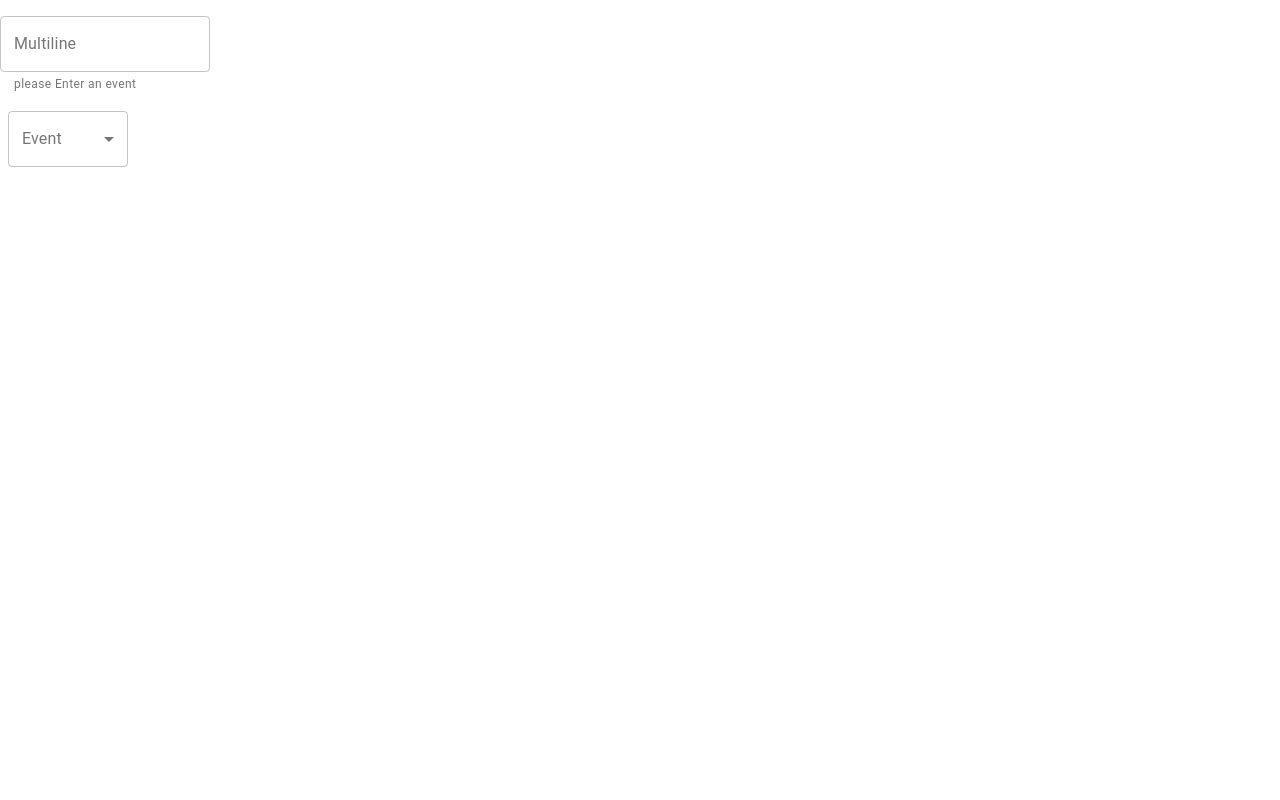
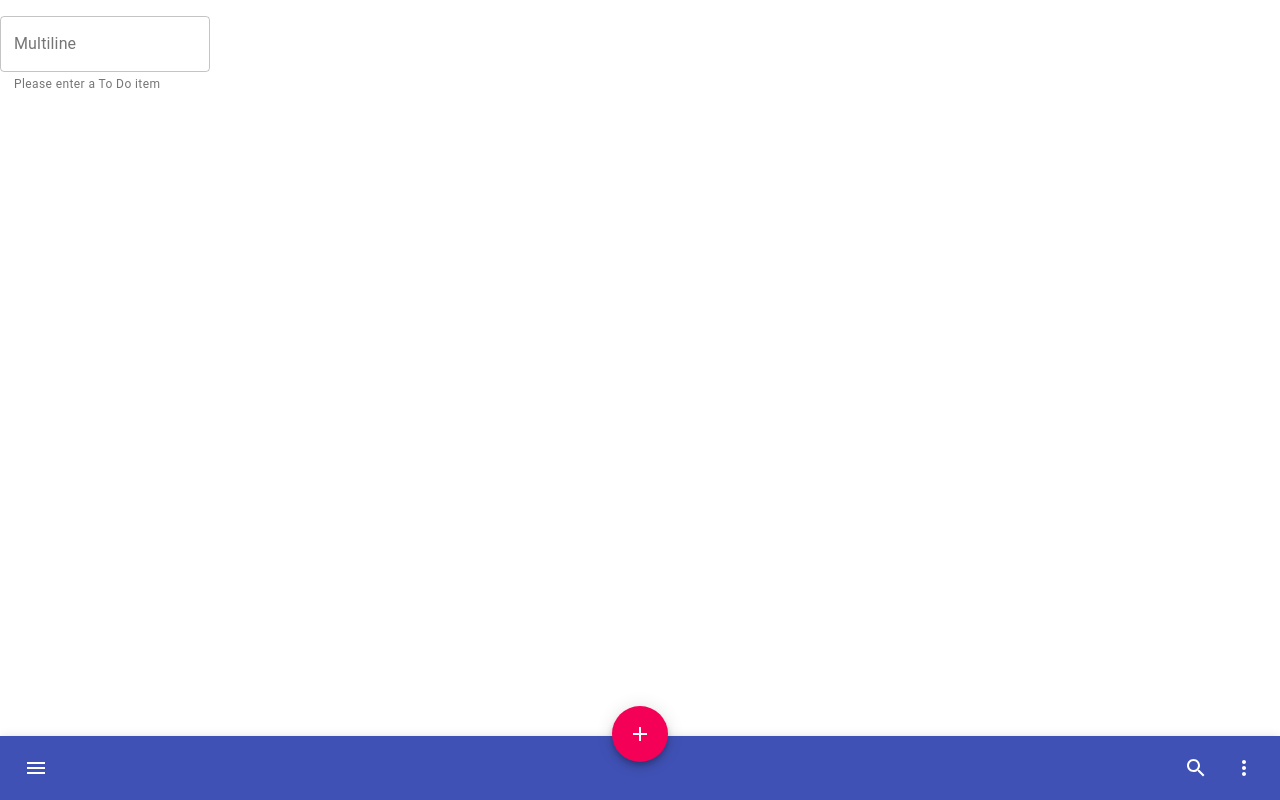
Before and after one commit to kayjlou/ReactToDo, a React (Create React App) app in the folder todo/: page / in a window 1280 px wide. Built offline with nearby package versions, Linux system fonts and the light colour scheme.

Commit message:
Added navbar

```diff
--- a/todo/src/App.js
+++ b/todo/src/App.js
@@ -3,7 +3,7 @@ import { BrowserRouter as Router, Route, Link } from 'react-router-dom'
 import "./App.css";
 import List from './components/ToDoList'
 import Form from './components/Form/Form.js'
-import Age from './components/Age/Age.js'
+import NavBar from './components/NavBar/NavBar'
 // import { AppBar, ToolBar, IconButton, Fab, } from '@material-ui/core'
 // import { MenuIcon, AddIcon, SearchIcon, MoreIcon } from '@material-ui/icons'
 
@@ -14,13 +14,7 @@ class App extends Component {
     return (
       <>
         <Form />
-        <Age />
-        <Router>
-          <div>
-            {/* <Route exact path='/age' component={Age} /> */}
-            {/* <Route exact path='/createoccasion' component={Form} /> */}
-          </div>
-        </Router>
+        <NavBar/>
       </>
     )
   }
--- a/todo/src/components/Age/Age.js
+++ /dev/null
@@ -1,71 +0,0 @@
-
-
-import React from 'react';
-import { makeStyles } from '@material-ui/core/styles';
-import Input from '@material-ui/core/Input';
-import OutlinedInput from '@material-ui/core/OutlinedInput';
-import FilledInput from '@material-ui/core/FilledInput';
-import InputLabel from '@material-ui/core/InputLabel';
-import MenuItem from '@material-ui/core/MenuItem';
-import FormHelperText from '@material-ui/core/FormHelperText';
-import FormControl from '@material-ui/core/FormControl';
-import Select from '@material-ui/core/Select';
-
-const useStyles = makeStyles(theme => ({
-  root: {
-    display: 'flex',
-    flexWrap: 'wrap',
-  },
-  formControl: {
-    margin: theme.spacing(1),
-    minWidth: 120,
-  },
-  selectEmpty: {
-    marginTop: theme.spacing(2),
-  },
-}));
-
-function Type() {
-  const classes = useStyles();
-  const [values, setValues] = React.useState({
-    age: '',
-    name: 'hai',
-  });
-
-  const inputLabel = React.useRef(null);
-  const [labelWidth, setLabelWidth] = React.useState(0);
-  React.useEffect(() => {
-    setLabelWidth(inputLabel.current.offsetWidth);
-  }, []);
-
-  function handleChange(event) {
-    setValues(oldValues => ({
-      ...oldValues,
-      [event.target.name]: event.target.value,
-    }));
-  }
-
-  return (
-    <form className={classes.root} autoComplete="off">
-      <FormControl variant="outlined" className={classes.formControl}>
-        <InputLabel ref={inputLabel} htmlFor="outlined-age-simple">
-          Event
-        </InputLabel>
-        <Select
-          value={values.age}
-          onChange={handleChange}
-          input={<OutlinedInput labelWidth={labelWidth} name="age" id="outlined-age-simple" />}
-        >
-          <MenuItem value="">
-            <em>None</em>
-          </MenuItem>
-          <MenuItem value={10}>Birthday</MenuItem>
-          <MenuItem value={20}>Wedding</MenuItem>
-          <MenuItem value={30}></MenuItem>
-        </Select>
-      </FormControl>
-    </form>
-  );
-}
-
-export default Type;
--- a/todo/src/components/Form/Form.js
+++ b/todo/src/components/Form/Form.js
@@ -96,7 +96,7 @@ class Form extends Component {
           // onChange={handleChange('multiline')}
           // className={classes.textField}
           margin="normal"
-          helperText="please Enter an event"
+          helperText="Please enter a To Do item"
           variant="outlined"
         />
         {/* End textfield */}
--- /dev/null
+++ b/todo/src/components/Form/index.js
@@ -0,0 +1 @@
+export { default } from './Form'
--- /dev/null
+++ b/todo/src/components/NavBar/NavBar.js
@@ -0,0 +1,86 @@
+
+
+import React, { Component } from 'react';
+import { makeStyles } from '@material-ui/core/styles';
+import AppBar from '@material-ui/core/AppBar';
+import CssBaseline from '@material-ui/core/CssBaseline';
+import Toolbar from '@material-ui/core/Toolbar';
+import Typography from '@material-ui/core/Typography';
+import IconButton from '@material-ui/core/IconButton';
+import Paper from '@material-ui/core/Paper';
+import Fab from '@material-ui/core/Fab';
+import List from '@material-ui/core/List';
+import ListItem from '@material-ui/core/ListItem';
+import ListItemAvatar from '@material-ui/core/ListItemAvatar';
+import ListItemText from '@material-ui/core/ListItemText';
+import ListSubheader from '@material-ui/core/ListSubheader';
+import Avatar from '@material-ui/core/Avatar';
+import MenuIcon from '@material-ui/icons/Menu';
+import AddIcon from '@material-ui/icons/Add';
+import SearchIcon from '@material-ui/icons/Search';
+import MoreIcon from '@material-ui/icons/MoreVert';
+
+
+
+
+const useStyles = makeStyles(theme => ({
+  text: {
+    padding: theme.spacing(2, 2, 0),
+  },
+  paper: {
+    paddingBottom: 50,
+  },
+  list: {
+    marginBottom: theme.spacing(2),
+  },
+  subheader: {
+    backgroundColor: theme.palette.background.paper,
+  },
+  appBar: {
+    top: 'auto',
+    bottom: 0,
+  },
+  grow: {
+    flexGrow: 1,
+  },
+  fabButton: {
+    position: 'absolute',
+    zIndex: 1,
+    top: -30,
+    left: 0,
+    right: 0,
+    margin: '0 auto',
+  },
+}));
+
+function NavBar() {
+  const classes = useStyles();
+
+  return (
+    <>
+
+
+      <AppBar position="fixed" color="primary" className={classes.appBar}>
+        <Toolbar>
+          <IconButton edge="start" color="inherit" aria-label="Open drawer">
+            <MenuIcon />
+          </IconButton>
+          <Fab color="secondary" aria-label="Add" className={classes.fabButton}>
+            <AddIcon />
+          </Fab>
+          <div className={classes.grow} />
+          <IconButton color="inherit">
+            <SearchIcon />
+          </IconButton>
+          <IconButton edge="end" color="inherit">
+            <MoreIcon />
+          </IconButton>
+        </Toolbar>
+      </AppBar>
+      {/* </React.Fragment > */}
+    </>
+  );
+}
+
+
+export default NavBar;
```
Also changed, not shown: todo/src/components/NavBar/NavBar.css (added).
